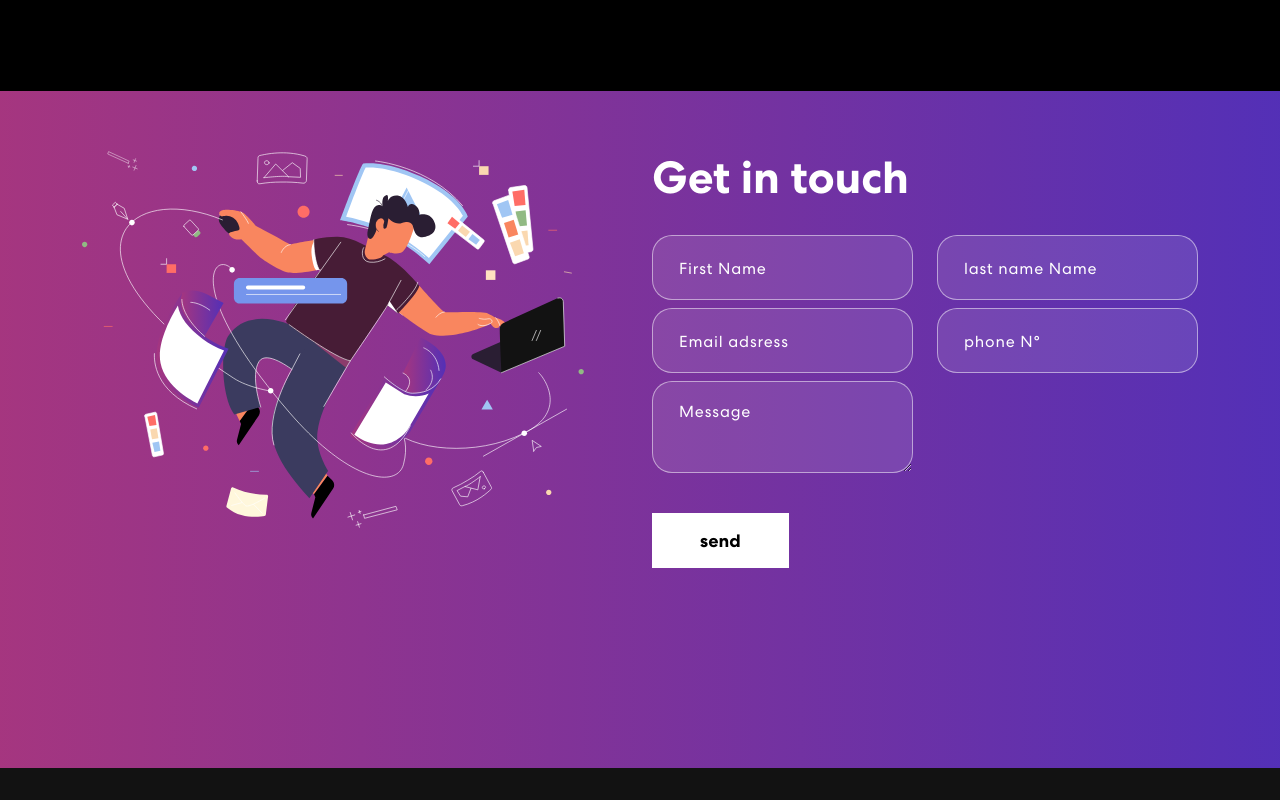
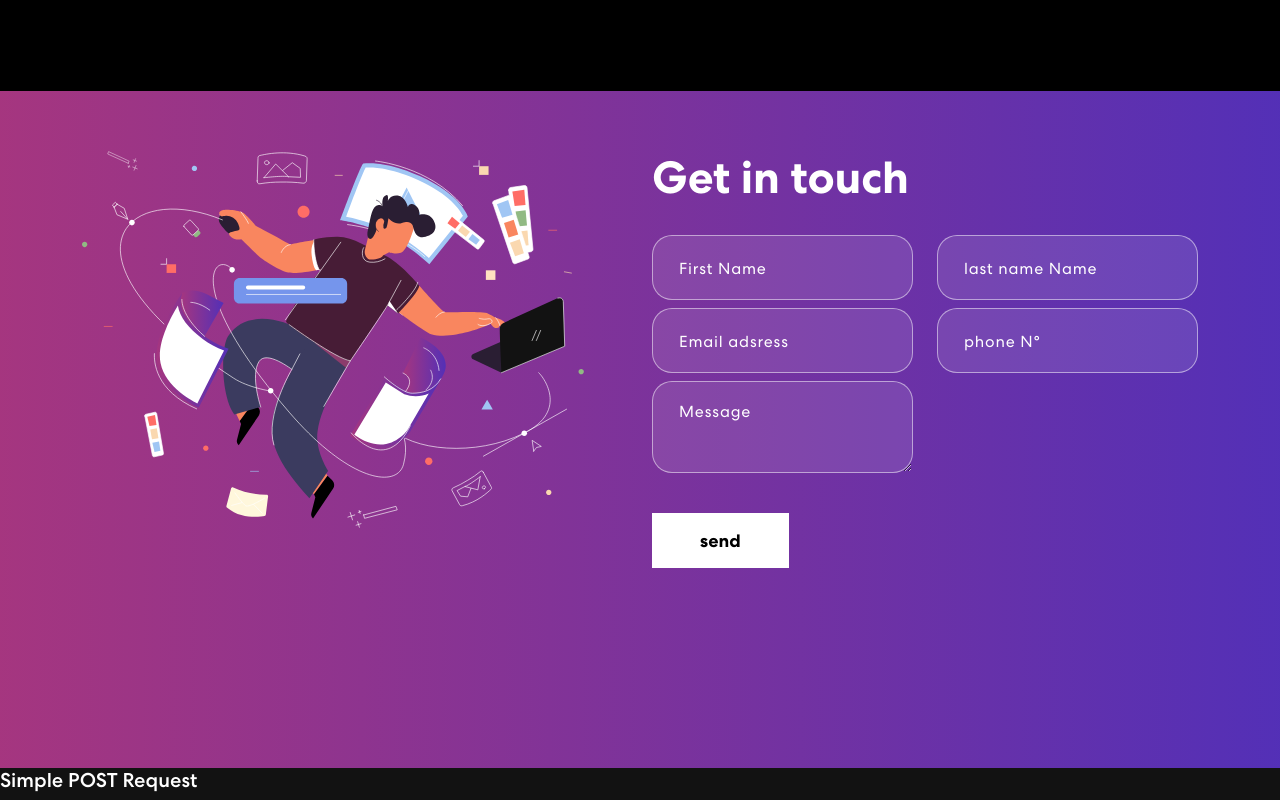
Before and after one commit to jesusjarr30/portafolio-web, a React (Create React App) app in the folder paginapsico/: page / in a window 1280 px wide. Shown: the part 3928-4728 px from the top of the page. Before the commit the page ends 4696 px from the top, so only its background shows below. Built offline with nearby package versions, Linux system fonts and the light colour scheme.

Commit message:
experiment the funcion

```diff
--- a/paginapsico/src/App.js
+++ b/paginapsico/src/App.js
@@ -4,7 +4,7 @@ import { NavBar } from "./components/NavBar";
 import {Banner } from "./components/Banner";
 import {Skills} from "./components/Skills";
 import { Projects } from './components/Projects';
-//import {Base} from './components/Base';
+import {Base} from './components/Base';
 import 'bootstrap/dist/css/bootstrap.min.css';
 import { Contact } from './components/Contact';
 function App() {
@@ -15,6 +15,7 @@ function App() {
       <Skills />
       <Projects/>
       <Contact />
+      <Base />
 
 
     </div>
--- a/paginapsico/src/components/Base.js
+++ b/paginapsico/src/components/Base.js
@@ -1,37 +1,30 @@
-/*import React from 'react';
+import React,{ Component } from 'react';
 
-class Base extends React.Component {
-    constructor(props) {
-        super(props);
+export const Base = () => {
 
-        this.state = {
-            postId: null
+    /*componentDidMount(); {
+        // Simple POST request with a JSON body using fetch
+        let _this =this;
+        var xhttp= new XMLHttpRequest();
+        xhttp.onreadystatechange=function(){
+          if(this.readyState==4 && this.status==200){
+            console.log("Entro al if");
+            var myArr=JSON.parse(this.responseText);
+            console.log("LOs resultados son "+myArr);
+            _this.setState({users:myArr});
+          }
+          else{
+            console.log("No entro al if");
+          }
+
         };
-    }
+        xhttp.open('GET','http://localhost:8080/getSkills',true);
+        xhttp.send();
+    }*/
+        return (
+            <div>
+                <h5>Simple POST Request</h5>
 
-    componentDidMount() {
-        // Simple POST request with a JSON body using fetch
-        const requestOptions = {
-            method: 'GET',
-            headers: { 'Content-Type': 'application/json' },
-            body: JSON.stringify({ title: 'React POST Request Example' })
-        };
-        fetch('https://localhost:8080/getSkills', requestOptions)
-            .then(response => response.json())
-            .then(data => this.setState({ postId: data.id }));
-    }
-
-    render() {
-        const { postId } = this.state;
-        return (
-            <div className="card text-center m-3">
-                <h5 className="card-header">Simple POST Request</h5>
-                <div className="card-body">
-                    Returned Id: {postId}
-                </div>
             </div>
         );
-    }
 }
-
-export { PostRequest }; */
--- a/paginapsico/src/components/Contact.js
+++ b/paginapsico/src/components/Contact.js
@@ -94,5 +94,4 @@ export const Contact = () => {
 
         </section>
     )
-
 }
```
Also changed, not shown: 2 other files (tests, documents, lock files or other folders).
